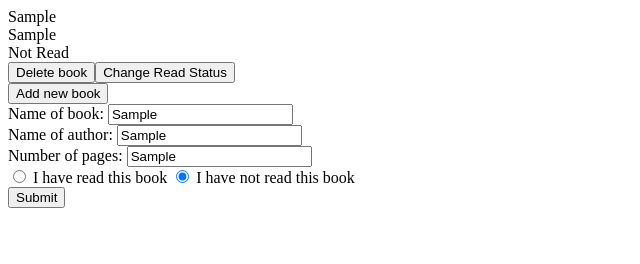
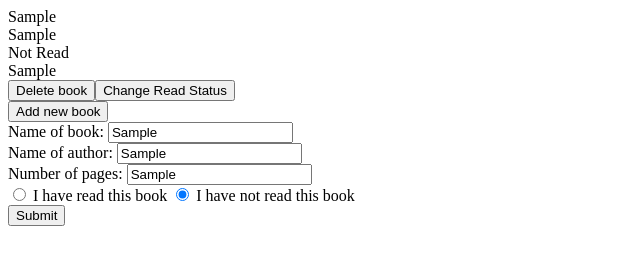
Before and after one commit to NadifRahman/library-app, a plain HTML site: page index.html in a window 1280 px wide. Both pictures are taken after typing "Sample", "Sample", "Sample" into the empty fields and a click on the button "Submit". Shown: the whole page, without its empty margins (0-640 px from the left). Drawn offline with Linux system fonts and the light colour scheme.

Commit message:
Add number of pages label

```diff
--- a/script.js
+++ b/script.js
@@ -35,6 +35,10 @@ function addBookToLibrary(name, author, numberOfPages, hasRead) {
     readStatus.classList.add("has-read");
     readStatus.textContent = hasRead ? "Read" : "Not Read";
 
+    let pages =  document.createElement("div");
+    pages.classList.add("number-of-pages");
+    pages.textContent = numberOfPages;
+
     let deleteBookBtn = document.createElement("button")
     deleteBookBtn.classList.add("delete-book");
     deleteBookBtn.textContent = "Delete book"
@@ -62,6 +66,7 @@ function addBookToLibrary(name, author, numberOfPages, hasRead) {
     bookcard.appendChild(booktitle);
     bookcard.appendChild(bookauthor);
     bookcard.appendChild(readStatus);
+    bookcard.appendChild(pages);
     bookcard.appendChild(deleteBookBtn);
     bookcard.appendChild(readToggleBtn);
     console.log(libraryContainer);
```
Also changed, not shown: index.html (+10 -2 lines).
